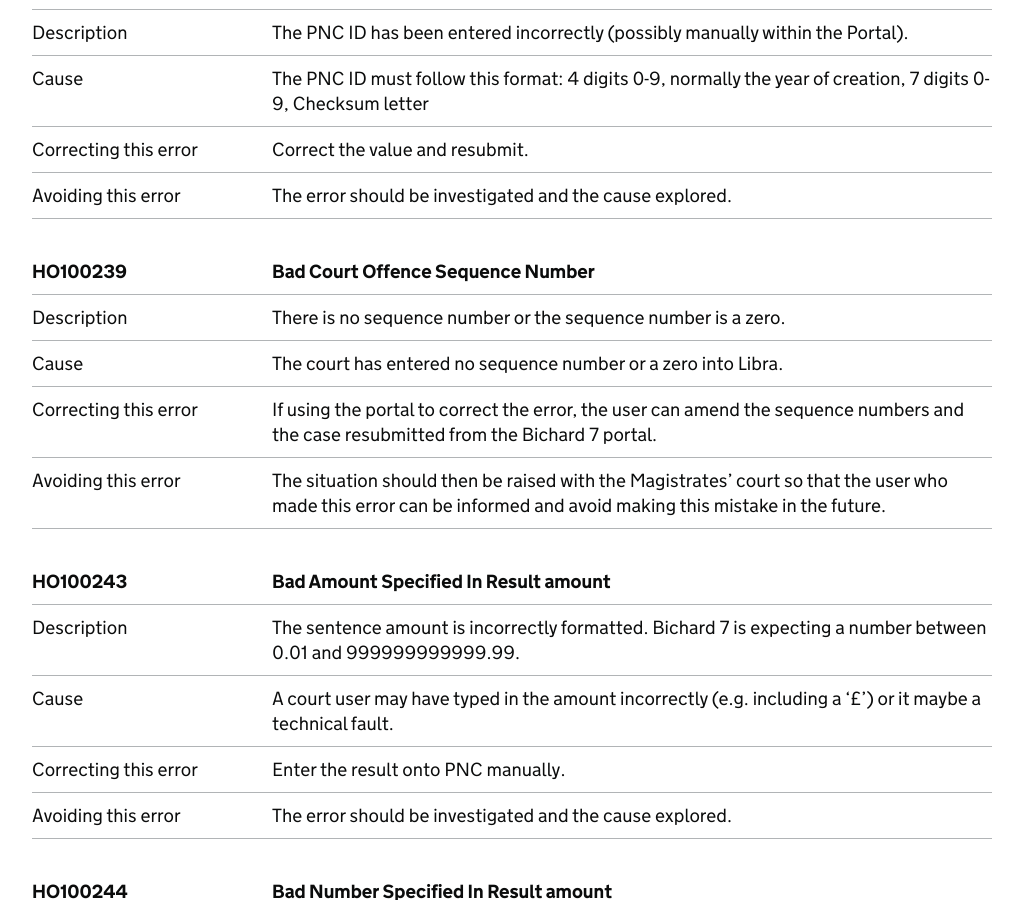
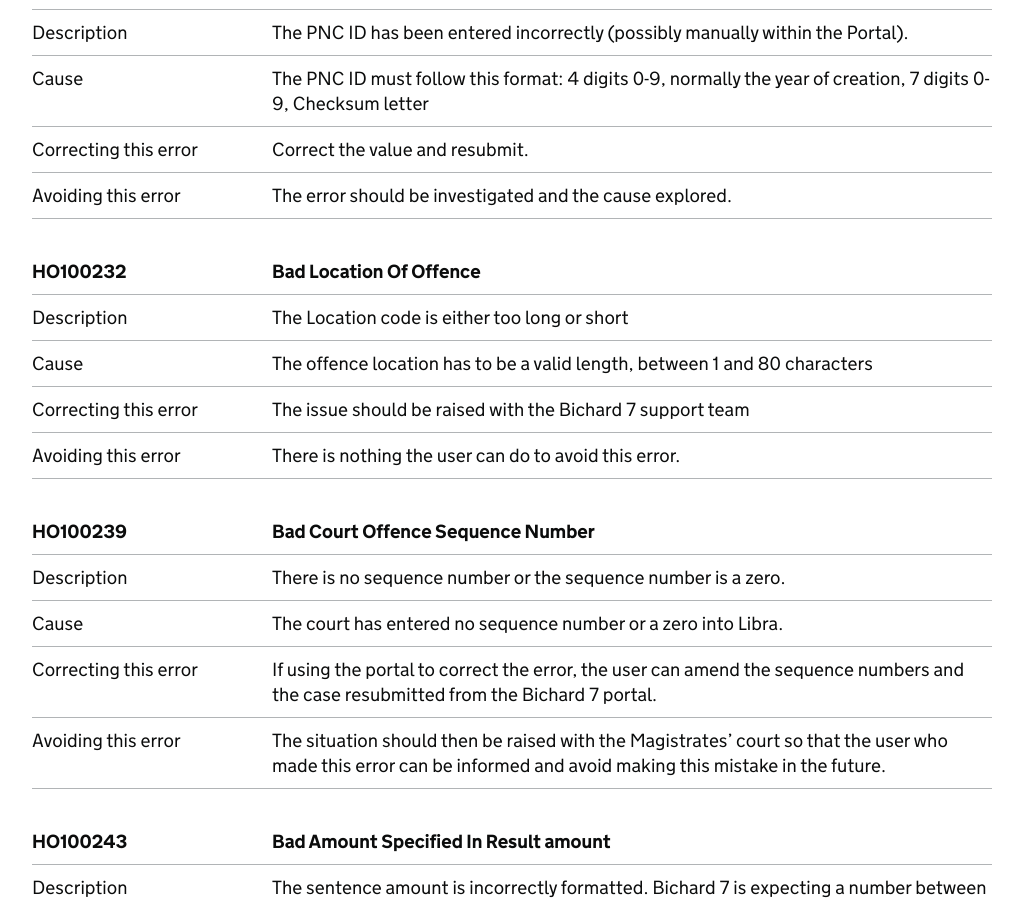
Before and after one commit to ministryofjustice/bichard7-next-help, a Jekyll site: the page built from site/bichard-functionality/exceptions/resolution.md, in a window 1280 px wide and 900 px high, scrolled down 3181 px. Shown: the whole window, without its empty margins (128-1151 px from the left). Built offline with Jekyll 4.4.1, drawn with Linux system fonts in a browser that asks for light colours.

Commit message:
Added entry for HO100232 (#33)

```diff
--- a/site/bichard-functionality/exceptions/resolution.md
+++ b/site/bichard-functionality/exceptions/resolution.md
@@ -68,6 +68,13 @@ The Bichard 7 system provides triggers as a means of identifying situations wher
 | Cause | The PNC ID must follow this format: 4 digits 0-9, normally the year of creation, 7 digits 0-9, Checksum letter |
 | Correcting this error | Correct the value and resubmit. |
 | Avoiding this error | The error should be investigated and the cause explored. |
+
+| <span id="HO100232">HO100232</span> |  Bad Location Of Offence  |
+|----------|----------|
+| Description | The Location code is either too long or short |
+| Cause | The offence location has to be a valid length, between 1 and 80 characters |
+| Correcting this error | The issue should be raised with the Bichard 7 support team |
+| Avoiding this error | There is nothing the user can do to avoid this error. |
 
 | <span id="HO100239">HO100239</span> | Bad Court Offence Sequence Number |
 |----------|----------|
```
